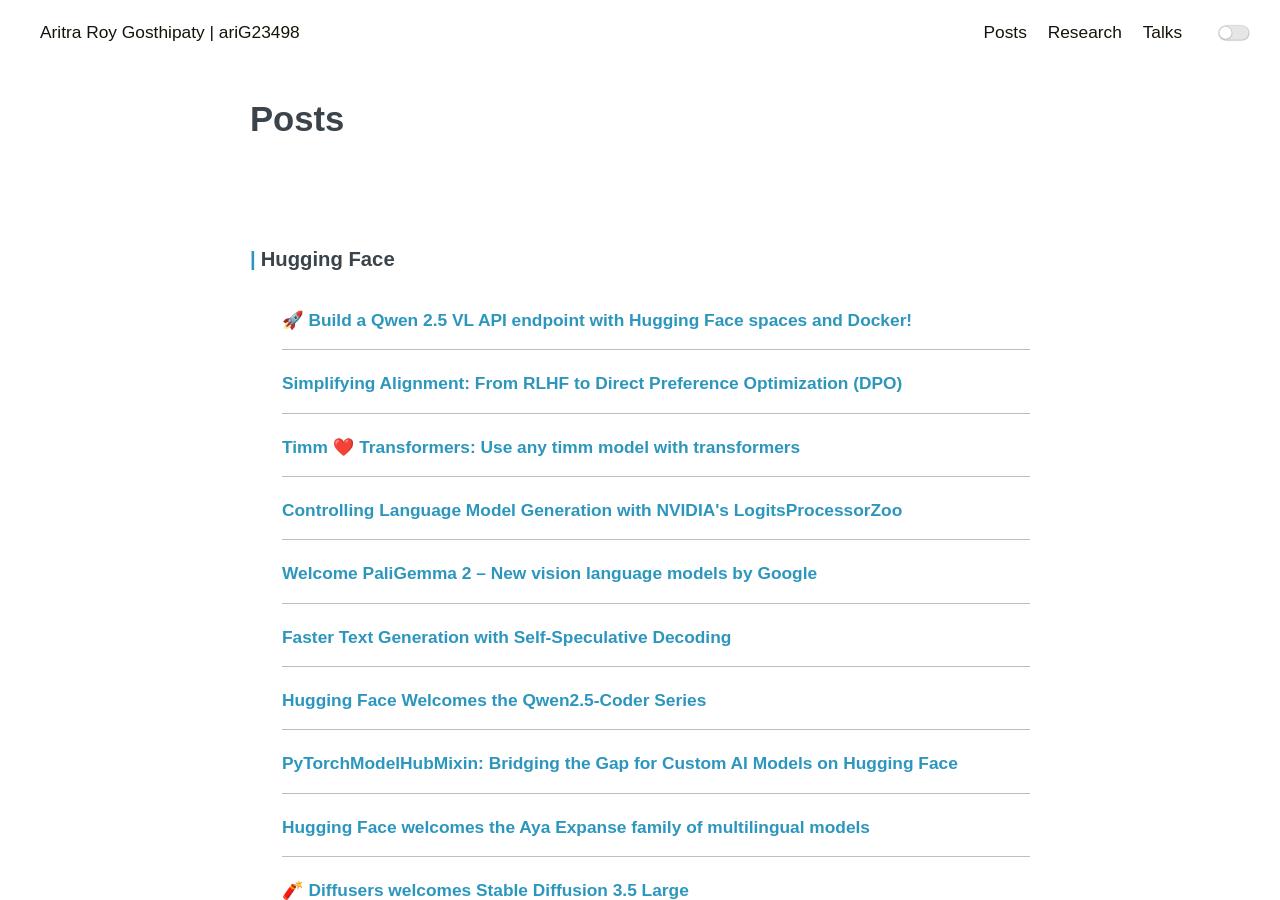
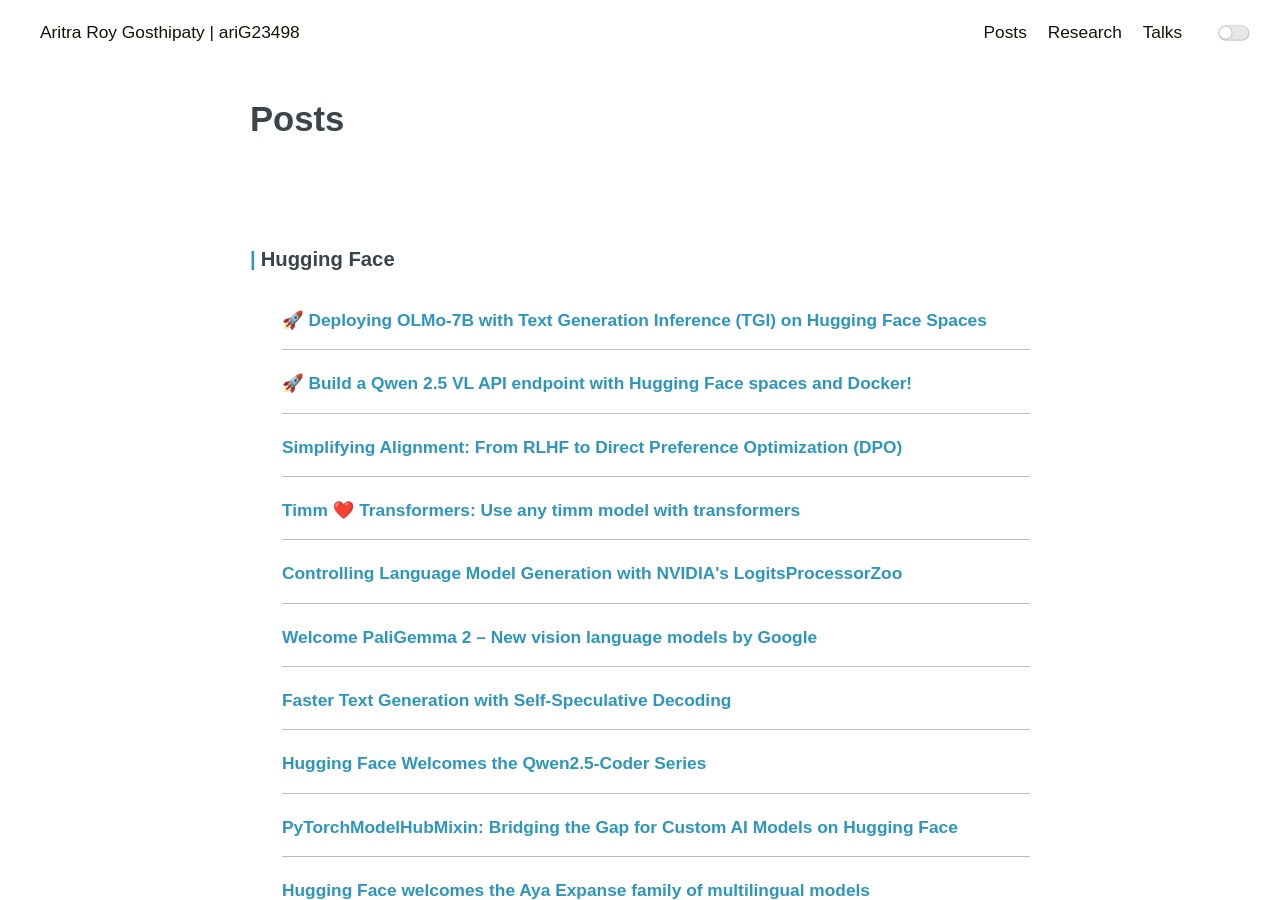
Before and after one commit to ariG23498/ariG23498.github.io, a Jekyll site: the page built from blogs.md, in a window 1280 px wide and 900 px high. Built offline with Jekyll 4.4.1, drawn with Linux system fonts in a browser that asks for light colours.

Commit message:
Update blogs.md

```diff
--- a/blogs.md
+++ b/blogs.md
@@ -7,6 +7,9 @@ permalink: /posts
 <div class="main">
    <div class="post-wrap archive">
       <h3>Hugging Face</h3>
+      <article class="archive-item">
+         <a class="archive-item-link" href="https://huggingface.co/blog/ariG23498/tgi-spaces" target="_blank" rel="noopener noreferrer">🚀 Deploying OLMo-7B with Text Generation Inference (TGI) on Hugging Face Spaces</a>
+      </article>
       <article class="archive-item">
          <a class="archive-item-link" href="https://huggingface.co/blog/ariG23498/qwen25vl-api" target="_blank" rel="noopener noreferrer">🚀 Build a Qwen 2.5 VL API endpoint with Hugging Face spaces and Docker!</a>
       </article>
```
